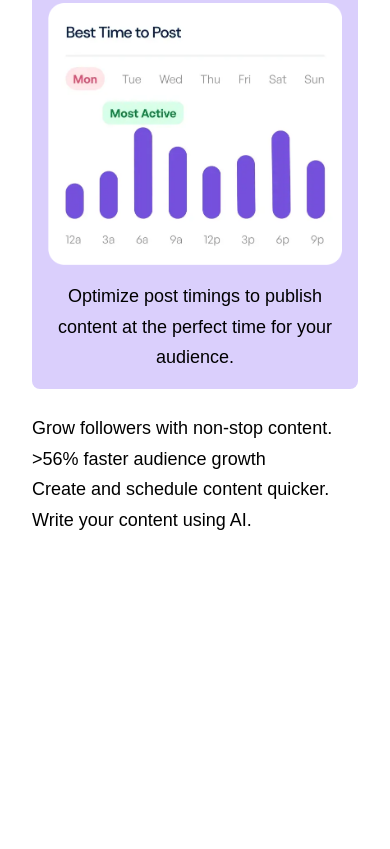
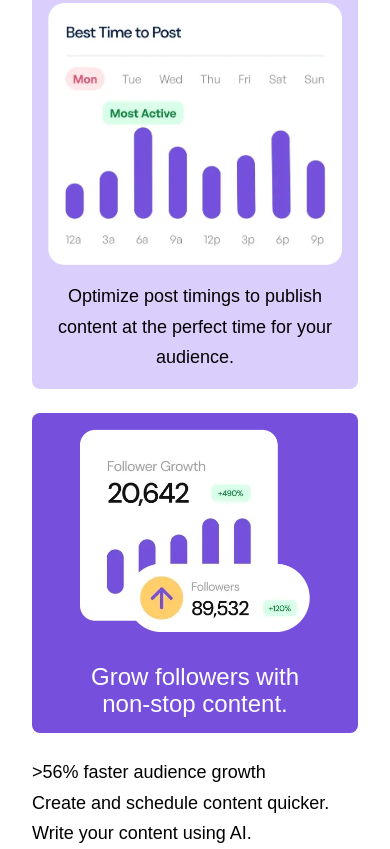
Before and after one commit to Aboubakr06/bento-grid-main, a plain HTML site: page index.html in a window 390 px wide. Shown: the part 836-1685 px from the top of the page. Before the commit the page ends 1371 px from the top, so only its background shows below. Drawn offline with Linux system fonts and the light colour scheme; a web font is replaced by a local one.

Commit message:
section5 html and css mobile

```diff
--- a/index.html
+++ b/index.html
@@ -42,7 +42,10 @@
           the perfect time for your audience.</p>
         </section>
 
-        <section class="section5">Grow followers with non-stop content.</section>
+        <section class="section5">
+          <img src="./assets/images/illustration-grow-followers.webp" alt="illustration grow followers">
+          <p>Grow followers with non-stop content.</p>
+        </section>
 
         <section class="section6">>56% faster audience growth</section>
 
--- a/style.css
+++ b/style.css
@@ -156,6 +156,21 @@ body {
 .section4 img {
     margin: 1rem 0;
 }
+
+.section5 {
+    background-color: var(--clr-Purple-500);
+    border-radius: var(--radius);
+    margin-bottom: var(--margin-bottom);
+    text-align: center;
+    color: var(--clr-White);
+    padding: 1rem 3rem;
+    font-size: 1.5rem;
+    line-height: 2ch;
+}
+
+.section5 img {
+    margin-bottom: 2rem;
+}
 @media (min-width: 376px) {
 
 }
```
Also changed, not shown: 1 other file.
